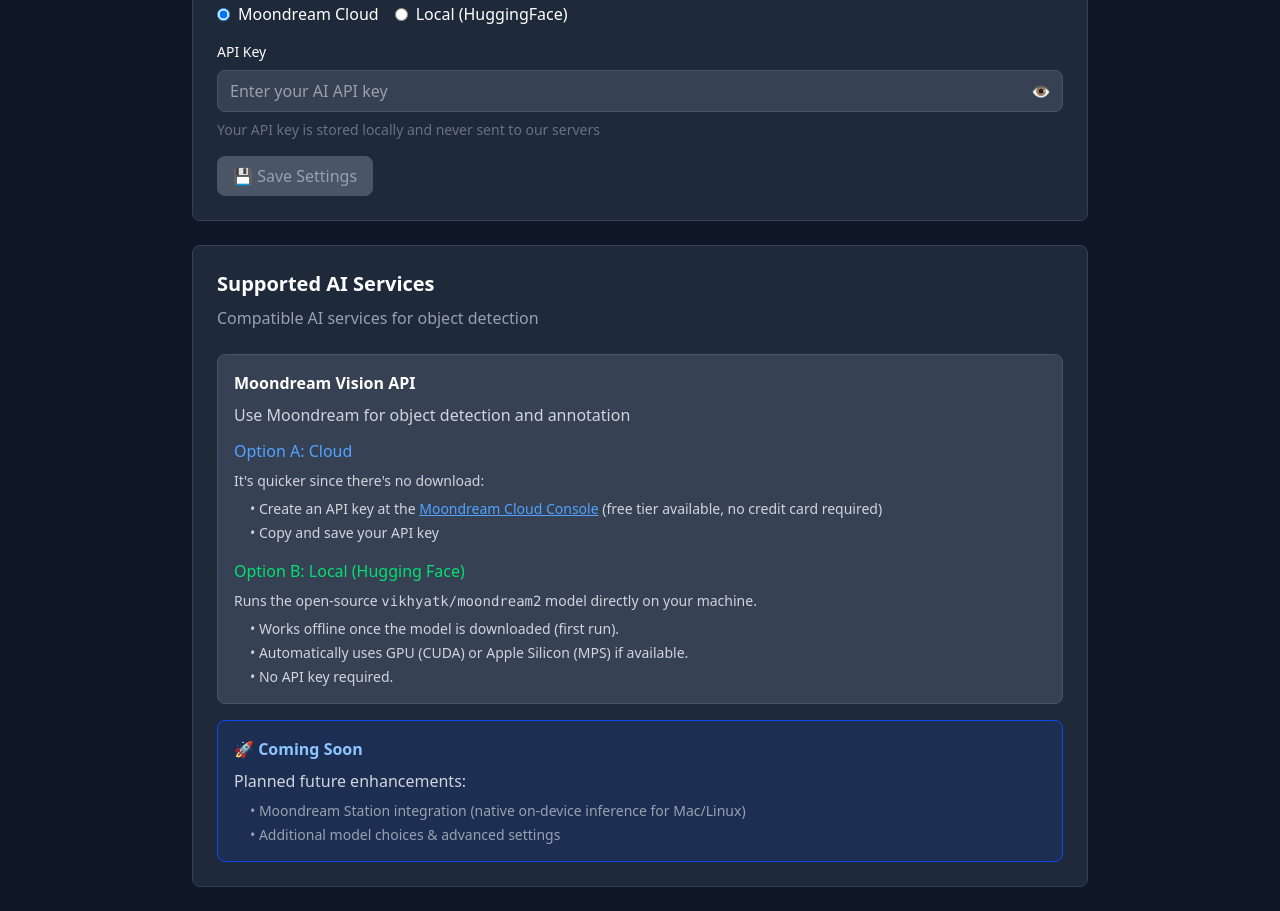
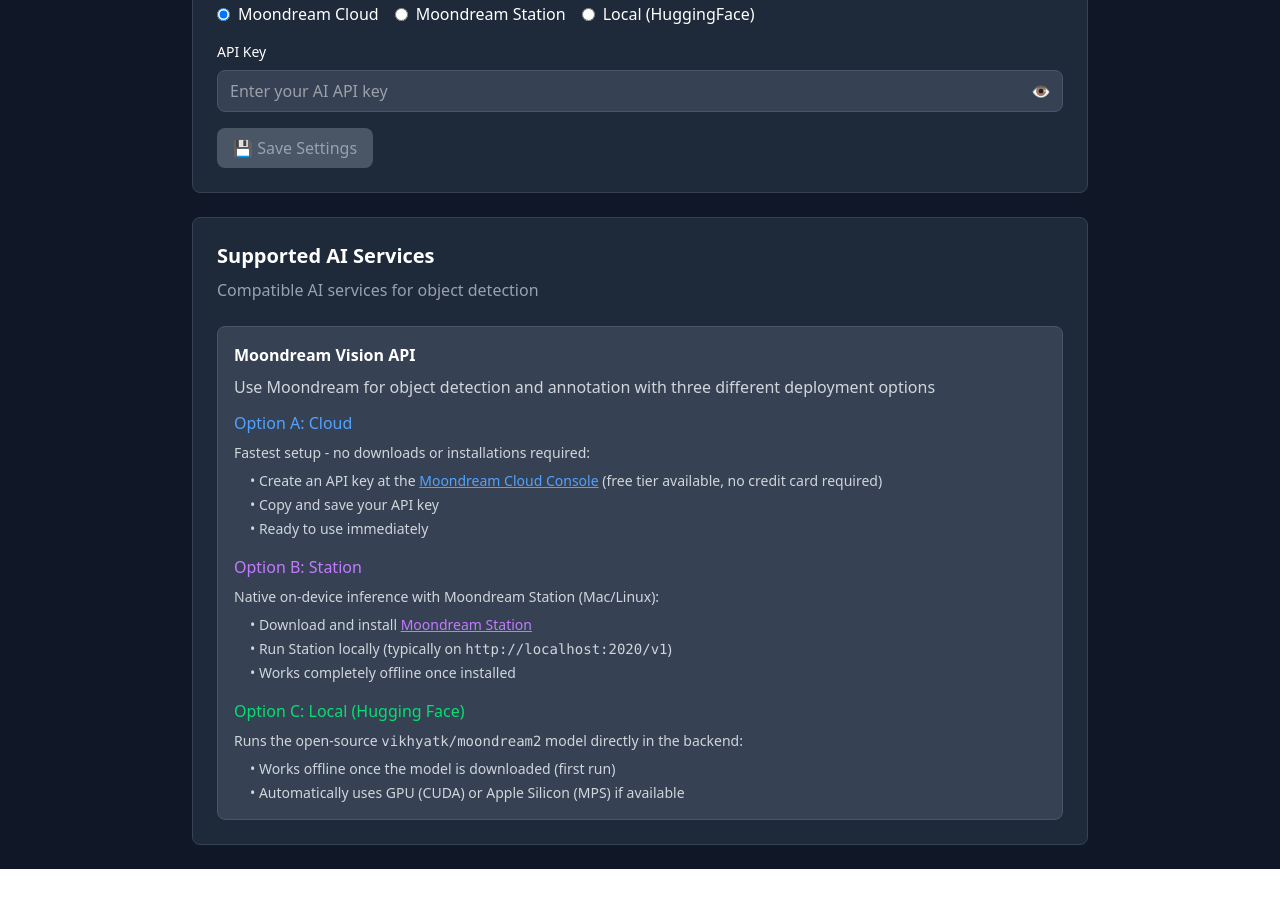
Before and after one commit to muratcanlaloglu/moonlabel, a React (Vite) app in the folder frontend/: page /settings in a window 1280 px wide. Shown: the part 260-1171 px from the top of the page. After the commit the page ends 1129 px from the top, so only its background shows below. Built offline with nearby package versions, Linux system fonts and the light colour scheme.

Commit message:
feat: add support for Moondream Station

```diff
--- a/frontend/src/components/Home.tsx
+++ b/frontend/src/components/Home.tsx
@@ -24,7 +24,7 @@ export default function Home() {
   const [results, setResults] = useState<ImageResult[]>([])
   const [error, setError] = useState<string | null>(null)
 
-  const handleDetection = async (file: File, objects: string[], apiKey: string) => {
+  const handleDetection = async (file: File, objects: string[], apiKey: string, stationEndpoint?: string) => {
     setIsProcessing(true)
     setError(null)
     try {
@@ -34,6 +34,11 @@ export default function Home() {
         formData.append('image', file)
         formData.append('objects', label)
         formData.append('api_key', apiKey)
+
+        // Add station endpoint if provided
+        if (stationEndpoint) {
+          formData.append('station_endpoint', stationEndpoint)
+        }
 
         const response = await fetch('/api/detect', { method: 'POST', body: formData })
         if (!response.ok) throw new Error(`Detection failed: ${response.statusText}`)
--- a/frontend/src/components/Settings.tsx
+++ b/frontend/src/components/Settings.tsx
@@ -6,17 +6,23 @@ export default function Settings() {
   const navigate = useNavigate()
   const { theme, toggleTheme } = useTheme()
   const [apiKey, setApiKey] = useState('')
-  const [mode, setMode] = useState<'cloud' | 'local'>('cloud')
+  const [stationEndpoint, setStationEndpoint] = useState('http://localhost:2020/v1')
+  const [mode, setMode] = useState<'cloud' | 'local' | 'station'>('cloud')
   const [showApiKey, setShowApiKey] = useState(false)
   const [isSaved, setIsSaved] = useState(false)
 
-  // Load saved API key and mode from localStorage
+  // Load saved settings from localStorage
   useEffect(() => {
     const savedKey = localStorage.getItem('moondream_api_key')
     if (savedKey) setApiKey(savedKey)
 
-    const savedMode = localStorage.getItem('moondream_mode') as 'cloud' | 'local' | null
-    if (savedMode === 'local' || savedMode === 'cloud') setMode(savedMode)
+    const savedEndpoint = localStorage.getItem('moondream_station_endpoint')
+    if (savedEndpoint) setStationEndpoint(savedEndpoint)
+
+    const savedMode = localStorage.getItem('moondream_mode') as 'cloud' | 'local' | 'station' | null
+    if (savedMode === 'local' || savedMode === 'cloud' || savedMode === 'station') {
+      setMode(savedMode)
+    }
   }, [])
 
   const handleSaveApiKey = () => {
@@ -24,9 +30,15 @@ export default function Settings() {
       // Cloud requires key
       return
     }
+    if (mode === 'station' && !stationEndpoint.trim()) {
+      // Station requires endpoint
+      return
+    }
 
     if (mode === 'cloud') {
       localStorage.setItem('moondream_api_key', apiKey.trim())
+    } else if (mode === 'station') {
+      localStorage.setItem('moondream_station_endpoint', stationEndpoint.trim())
     }
 
     localStorage.setItem('moondream_mode', mode)
@@ -38,6 +50,11 @@ export default function Settings() {
   const handleClearApiKey = () => {
     setApiKey('')
     localStorage.removeItem('moondream_api_key')
+  }
+
+  const handleClearStationEndpoint = () => {
+    setStationEndpoint('http://localhost:2020/v1')
+    localStorage.removeItem('moondream_station_endpoint')
   }
 
   return (
@@ -94,6 +111,16 @@ export default function Settings() {
                   <input
                     type="radio"
                     name="backend-mode"
+                    value="station"
+                    checked={mode === 'station'}
+                    onChange={() => setMode('station')}
+                  />
+                  <span>Moondream Station</span>
+                </label>
+                <label className="inline-flex items-center gap-2 cursor-pointer">
+                  <input
+                    type="radio"
+                    name="backend-mode"
                     value="local"
                     checked={mode === 'local'}
                     onChange={() => setMode('local')}
@@ -106,9 +133,7 @@ export default function Settings() {
             <div className="space-y-4">
               {mode === 'cloud' && (
                 <div>
-                <label className="block text-sm font-medium mb-2">
-                  API Key
-                </label>
+                  <label className="block text-sm font-medium mb-2">API Key</label>
                   <div className="relative">
                     <input
                       type={showApiKey ? 'text' : 'password'}
@@ -125,8 +150,21 @@ export default function Settings() {
                       {showApiKey ? '🙈' : '👁️'}
                     </button>
                   </div>
+                </div>
+              )}
+
+              {mode === 'station' && (
+                <div>
+                  <label className="block text-sm font-medium mb-2">Station Endpoint</label>
+                  <input
+                    type="url"
+                    value={stationEndpoint}
+                    onChange={(e) => setStationEndpoint(e.target.value)}
+                    placeholder="http://localhost:2020/v1"
+                    className="w-full px-3 py-2 bg-gray-100 dark:bg-gray-700 border border-gray-300 dark:border-gray-600 rounded-lg focus:outline-none focus:border-blue-400 text-gray-900 dark:text-white"
+                  />
                   <p className="text-sm text-gray-500 dark:text-gray-500 mt-2">
-                  Your API key is stored locally and never sent to our servers
+                    Make sure your Moondream Station is running locally
                   </p>
                 </div>
               )}
@@ -134,9 +172,14 @@ export default function Settings() {
               <div className="flex gap-3">
                 <button
                   onClick={handleSaveApiKey}
-                  disabled={mode === 'cloud' && !apiKey.trim()}
+                  disabled={
+                    (mode === 'cloud' && !apiKey.trim()) ||
+                    (mode === 'station' && !stationEndpoint.trim())
+                  }
                   className={`px-4 py-2 rounded-lg font-medium transition-colors ${
-                    (mode === 'cloud' && apiKey.trim()) || mode === 'local'
+                    ((mode === 'cloud' && apiKey.trim()) ||
+                     (mode === 'station' && stationEndpoint.trim()) ||
+                     mode === 'local')
                       ? 'bg-blue-600 hover:bg-blue-700 text-white'
                       : 'bg-gray-300 dark:bg-gray-600 text-gray-500 dark:text-gray-400 cursor-not-allowed'
                   }`}
@@ -149,7 +192,16 @@ export default function Settings() {
                     onClick={handleClearApiKey}
                     className="px-4 py-2 rounded-lg bg-red-600 hover:bg-red-700 text-white transition-colors"
                   >
-                    Clear
+                    Clear API Key
+                  </button>
+                )}
+
+                {mode === 'station' && stationEndpoint && (
+                  <button
+                    onClick={handleClearStationEndpoint}
+                    className="px-4 py-2 rounded-lg bg-red-600 hover:bg-red-700 text-white transition-colors"
+                  >
+                    Reset Endpoint
                   </button>
                 )}
 
@@ -169,42 +221,44 @@ export default function Settings() {
 
             <div className="space-y-4">
 
-              {/* Moondream Cloud */}
+              {/* Moondream Options */}
               <div className="bg-gray-100 dark:bg-gray-700 rounded-lg p-4 border border-gray-200 dark:border-gray-600">
                 <h3 className="font-semibold mb-2">Moondream Vision API</h3>
-                <p className="text-gray-700 dark:text-gray-300 mb-3">Use Moondream for object detection and annotation</p>
+                <p className="text-gray-700 dark:text-gray-300 mb-3">Use Moondream for object detection and annotation with three different deployment options</p>
 
                 <div className="space-y-4">
                   <div>
                     <h4 className="font-medium text-blue-600 dark:text-blue-400 mb-2">Option A: Cloud</h4>
-                    <p className="text-sm text-gray-700 dark:text-gray-300 mb-2">It's quicker since there's no download:</p>
+                    <p className="text-sm text-gray-700 dark:text-gray-300 mb-2">Fastest setup - no downloads or installations required:</p>
                     <ul className="text-sm text-gray-700 dark:text-gray-300 space-y-1 ml-4">
                       <li>• Create an API key at the <a href="https://moondream.ai" target="_blank" rel="noopener noreferrer" className="text-blue-600 dark:text-blue-400 hover:text-blue-700 dark:hover:text-blue-300 underline">Moondream Cloud Console</a> (free tier available, no credit card required)</li>
                       <li>• Copy and save your API key</li>
+                      <li>• Ready to use immediately</li>
                     </ul>
                   </div>
 
                   <div>
-                    <h4 className="font-medium text-green-600 dark:text-green-400 mb-2">Option B: Local (Hugging Face)</h4>
-                    <p className="text-sm text-gray-700 dark:text-gray-300 mb-2">Runs the open-source <code>vikhyatk/moondream2</code> model directly on your machine.</p>
+                    <h4 className="font-medium text-purple-600 dark:text-purple-400 mb-2">Option B: Station</h4>
+                    <p className="text-sm text-gray-700 dark:text-gray-300 mb-2">Native on-device inference with Moondream Station (Mac/Linux):</p>
                     <ul className="text-sm text-gray-700 dark:text-gray-300 space-y-1 ml-4">
-                      <li>• Works offline once the model is downloaded (first run).</li>
-                      <li>• Automatically uses GPU (CUDA) or Apple Silicon (MPS) if available.</li>
-                      <li>• No API key required.</li>
+                      <li>• Download and install <a href="https://moondream.ai/station" target="_blank" rel="noopener noreferrer" className="text-purple-600 dark:text-purple-400 hover:text-purple-700 dark:hover:text-purple-300 underline">Moondream Station</a></li>
+                      <li>• Run Station locally (typically on <code>http://localhost:2020/v1</code>)</li>
+                      <li>• Works completely offline once installed</li>
+                    </ul>
+                  </div>
+
+                  <div>
+                    <h4 className="font-medium text-green-600 dark:text-green-400 mb-2">Option C: Local (Hugging Face)</h4>
+                    <p className="text-sm text-gray-700 dark:text-gray-300 mb-2">Runs the open-source <code>vikhyatk/moondream2</code> model directly in the backend:</p>
+                    <ul className="text-sm text-gray-700 dark:text-gray-300 space-y-1 ml-4">
+                      <li>• Works offline once the model is downloaded (first run)</li>
+                      <li>• Automatically uses GPU (CUDA) or Apple Silicon (MPS) if available</li>
                     </ul>
                   </div>
                 </div>
               </div>
 
-              {/* Coming Soon Notice */}
-              <div className="bg-blue-50 dark:bg-blue-900/30 border border-blue-200 dark:border-blue-700 rounded-lg p-4">
-                <h3 className="font-semibold mb-2 text-blue-700 dark:text-blue-300">🚀 Coming Soon</h3>
-                <p className="text-gray-700 dark:text-gray-300 mb-2">Planned future enhancements:</p>
-                <ul className="text-sm text-gray-600 dark:text-gray-400 space-y-1 ml-4">
-                  <li>• Moondream Station integration (native on-device inference for Mac/Linux)</li>
-                  <li>• Additional model choices & advanced settings</li>
-                </ul>
-              </div>
+
 
             </div>
           </div>
--- a/frontend/src/components/UploadArea.tsx
+++ b/frontend/src/components/UploadArea.tsx
@@ -4,7 +4,7 @@ import { useState, useRef, useCallback, useEffect } from 'react'
 
 
 interface UploadAreaProps {
-  onDetection: (file: File, objects: string[], apiKey: string) => Promise<void>
+  onDetection: (file: File, objects: string[], apiKey: string, stationEndpoint?: string) => Promise<void>
   isProcessing: boolean
 }
 
@@ -13,18 +13,24 @@ export default function UploadArea({ onDetection, isProcessing }: UploadAreaProp
   const [selectedFiles, setSelectedFiles] = useState<File[]>([])
   const [objects, setObjects] = useState<string>('person')
   const [apiKey, setApiKey] = useState<string>('')
-  const [mode, setMode] = useState<'cloud' | 'local'>('cloud')
+  const [stationEndpoint, setStationEndpoint] = useState<string>('http://localhost:2020/v1')
+  const [mode, setMode] = useState<'cloud' | 'local' | 'station'>('cloud')
   const [detecting, setDetecting] = useState<boolean>(false)
   const [progress, setProgress] = useState<{ processed: number; total: number }>({ processed: 0, total: 0 })
   const fileInputRef = useRef<HTMLInputElement>(null)
 
-  // Load API key and mode from localStorage
+  // Load API key, station endpoint, and mode from localStorage
   useEffect(() => {
     const savedKey = localStorage.getItem('moondream_api_key')
     if (savedKey) setApiKey(savedKey)
 
-    const savedMode = localStorage.getItem('moondream_mode') as 'cloud' | 'local' | null
-    if (savedMode === 'local' || savedMode === 'cloud') setMode(savedMode)
+    const savedEndpoint = localStorage.getItem('moondream_station_endpoint')
+    if (savedEndpoint) setStationEndpoint(savedEndpoint)
+
+    const savedMode = localStorage.getItem('moondream_mode') as 'cloud' | 'local' | 'station' | null
+    if (savedMode === 'local' || savedMode === 'cloud' || savedMode === 'station') {
+      setMode(savedMode)
+    }
   }, [])
 
   const handleDragOver = useCallback((e: React.DragEvent) => {
@@ -65,6 +71,7 @@ export default function UploadArea({ onDetection, isProcessing }: UploadAreaProp
     if (selectedFiles.length === 0) return
 
     if (mode === 'cloud' && !apiKey.trim()) return
+    if (mode === 'station' && !stationEndpoint.trim()) return
 
     const objectList = objects.split(',').map(s => s.trim()).filter(s => s)
     setDetecting(true)
@@ -72,7 +79,8 @@ export default function UploadArea({ onDetection, isProcessing }: UploadAreaProp
 
     for (const [idx, file] of selectedFiles.entries()) {
       const keyToSend = mode === 'cloud' ? apiKey : ''
-      await onDetection(file, objectList, keyToSend)
+      const endpointToSend = mode === 'station' ? stationEndpoint : undefined
+      await onDetection(file, objectList, keyToSend, endpointToSend)
       setProgress({ processed: idx + 1, total: selectedFiles.length })
     }
 
@@ -179,6 +187,22 @@ export default function UploadArea({ onDetection, isProcessing }: UploadAreaProp
           </div>
         )}
 
+        {mode === 'station' && !stationEndpoint && (
+          <div className="bg-yellow-50 dark:bg-yellow-900/50 border border-yellow-200 dark:border-yellow-700 rounded-lg p-4">
+            <p className="text-yellow-800 dark:text-yellow-200 text-sm">
+              ⚠️ No station endpoint configured. Please go to <strong>Settings</strong> to configure your Moondream Station endpoint.
+            </p>
+          </div>
+        )}
+
+        {mode === 'station' && stationEndpoint && (
+          <div className="bg-blue-50 dark:bg-blue-900/20 border border-blue-200 dark:border-blue-700 rounded-lg p-4">
+            <p className="text-blue-800 dark:text-blue-200 text-sm">
+              🚀 Using Moondream Station at {stationEndpoint}. Make sure your Station is running.
+            </p>
+          </div>
+        )}
+
         {mode === 'local' && (
           <div className="bg-green-50 dark:bg-green-900/20 border border-green-200 dark:border-green-700 rounded-lg p-4">
             <p className="text-green-800 dark:text-green-200 text-sm">
@@ -192,11 +216,16 @@ export default function UploadArea({ onDetection, isProcessing }: UploadAreaProp
           disabled={
             selectedFiles.length === 0 ||
             (mode === 'cloud' && !apiKey.trim()) ||
+            (mode === 'station' && !stationEndpoint.trim()) ||
             detecting ||
             isProcessing
           }
           className={`w-full py-3 rounded-lg font-medium transition-colors ${
-            selectedFiles.length > 0 && (mode === 'local' || apiKey.trim()) && !detecting && !isProcessing
+            selectedFiles.length > 0 &&
+            (mode === 'local' ||
+             (mode === 'cloud' && apiKey.trim()) ||
+             (mode === 'station' && stationEndpoint.trim())) &&
+            !detecting && !isProcessing
               ? 'bg-blue-600 hover:bg-blue-700 text-white'
               : 'bg-gray-300 dark:bg-gray-600 text-gray-500 dark:text-gray-400 cursor-not-allowed'
           }`}
```
Also changed, not shown: 2 other files (tests, documents, lock files or other folders). Lines whose indentation alone changed are shown as unchanged.
